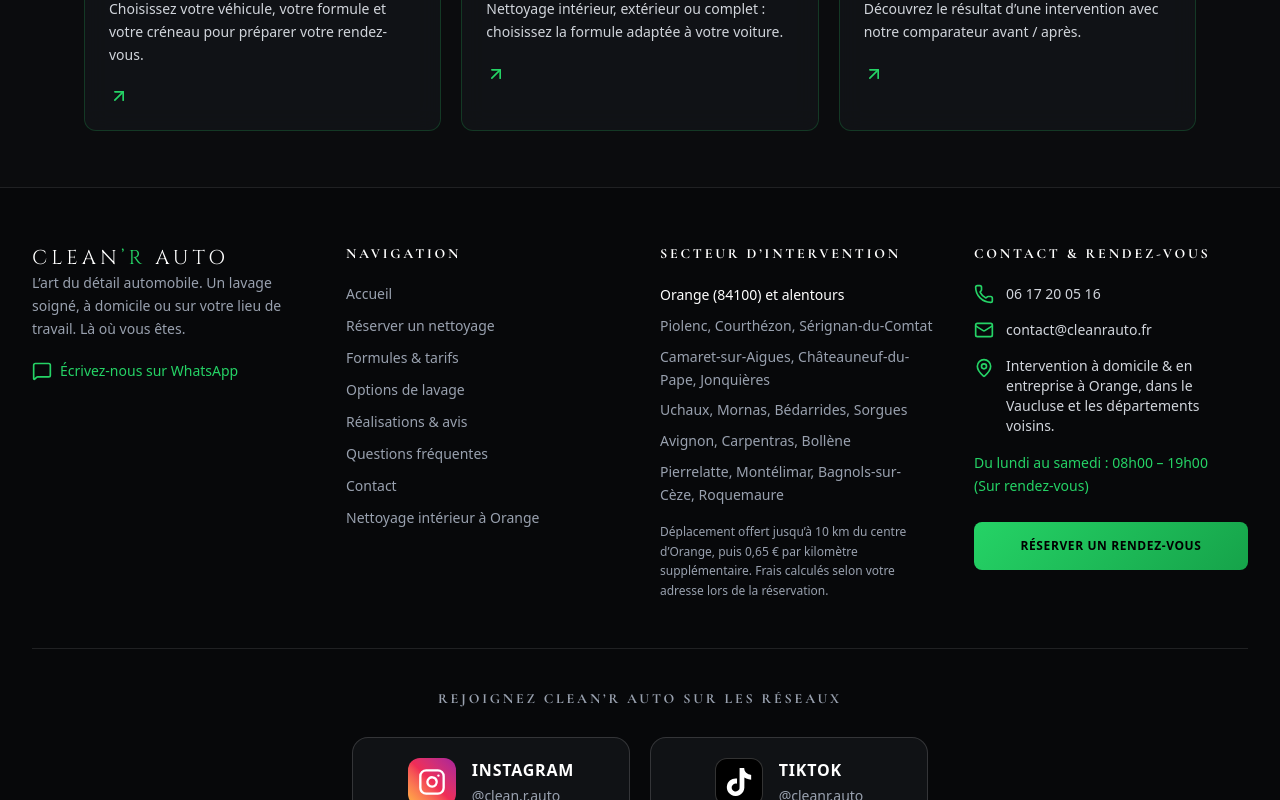
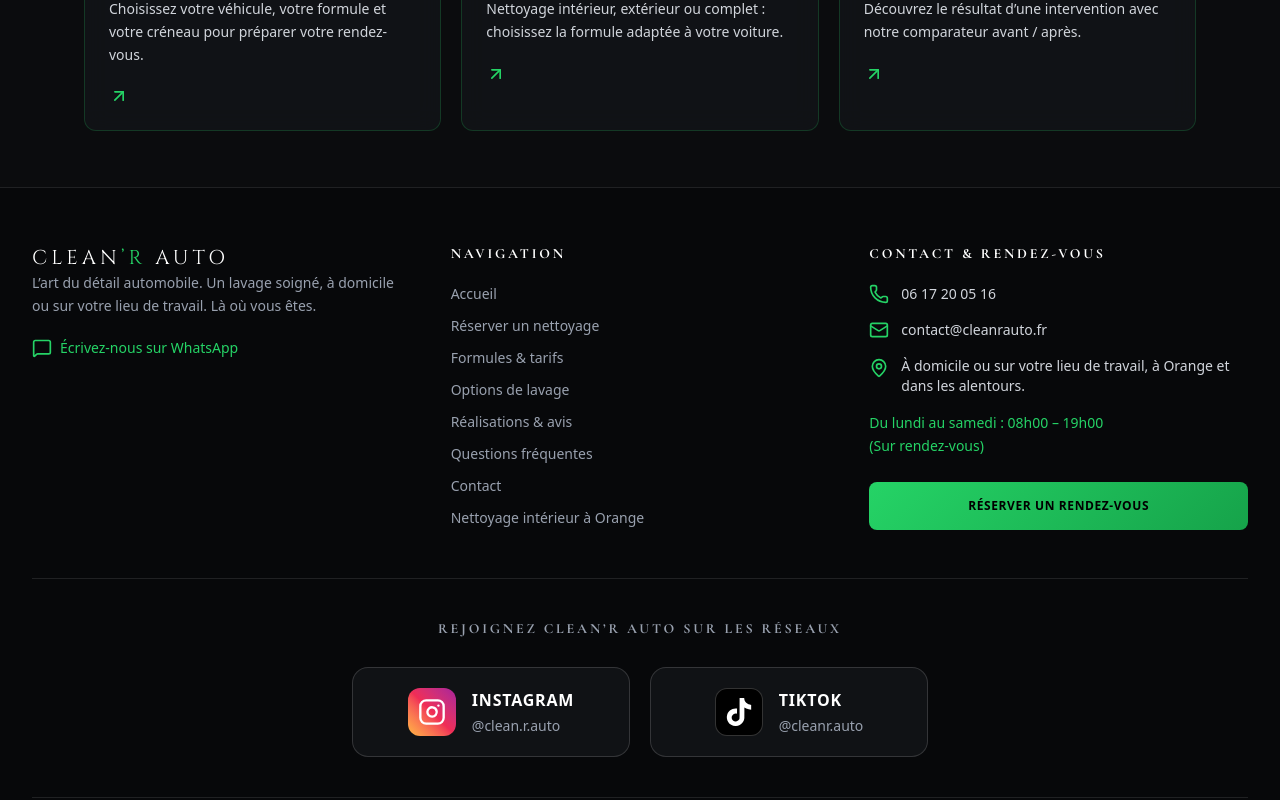
Before and after one commit to cleanrauto/Version-2-CLEANRAUTO, a React (Vite) app: page / in a window 1280 px wide. Shown: the part 988-1788 px from the top of the page. Built offline with nearby package versions, Linux system fonts and the light colour scheme.

Commit message:
Remove lengthy intervention area from shared footer

```diff
--- a/src/components/Footer.tsx
+++ b/src/components/Footer.tsx
@@ -7,7 +7,7 @@ interface Props { onOpenLegal: () => void; onOpenBooking: () => void; }
 export function Footer({ onOpenLegal }: Props) {
   return <footer className="bg-[#07080a] text-gray-400 border-t border-white/10 pt-14 pb-28 sm:pb-12">
     <div className="max-w-7xl mx-auto px-5 sm:px-8">
-      <div className="grid grid-cols-1 md:grid-cols-2 lg:grid-cols-4 gap-10 mb-12">
+      <div className="grid grid-cols-1 lg:grid-cols-3 gap-10 mb-12">
         <div className="space-y-5">
           <a href="/" className="font-cinzel text-xl text-white tracking-[0.2em]">CLEAN<span className="text-[#25D366]">’R</span> AUTO</a>
           <p className="text-sm leading-relaxed">L’art du détail automobile. Un lavage soigné, à domicile ou sur votre lieu de travail. Là où vous êtes.</p>
@@ -20,23 +20,11 @@ export function Footer({ onOpenLegal }: Props) {
           </ul>
         </nav>
         <div>
-          <h2 className="text-sm uppercase tracking-[0.2em] font-bold text-white mb-5">Secteur d’intervention</h2>
-          <ul className="space-y-2 text-sm leading-relaxed">
-            <li className="text-white">Orange (84100) et alentours</li>
-            <li>Piolenc, Courthézon, Sérignan-du-Comtat</li>
-            <li>Camaret-sur-Aigues, Châteauneuf-du-Pape, Jonquières</li>
-            <li>Uchaux, Mornas, Bédarrides, Sorgues</li>
-            <li>Avignon, Carpentras, Bollène</li>
-            <li>Pierrelatte, Montélimar, Bagnols-sur-Cèze, Roquemaure</li>
-          </ul>
-          <p className="text-xs leading-relaxed mt-4">Déplacement offert jusqu’à 10 km du centre d’Orange, puis 0,65 € par kilomètre supplémentaire. Frais calculés selon votre adresse lors de la réservation.</p>
-        </div>
-        <div>
           <h2 className="text-sm uppercase tracking-[0.2em] font-bold text-white mb-5">Contact & rendez-vous</h2>
           <div className="space-y-4 text-sm text-gray-300">
             <a href="tel:0617200516" className="flex items-center gap-3 hover:text-[#25D366]"><Phone className="w-5 h-5 shrink-0 text-[#25D366]" aria-hidden="true" />06 17 20 05 16</a>
             <a href="mailto:contact@cleanrauto.fr" className="flex items-center gap-3 hover:text-[#25D366]"><Mail className="w-5 h-5 shrink-0 text-[#25D366]" aria-hidden="true" /><span className="break-all">contact@cleanrauto.fr</span></a>
-            <p className="flex items-start gap-3"><MapPin className="w-5 h-5 shrink-0 text-[#25D366] mt-0.5" aria-hidden="true" /><span>Intervention à domicile & en entreprise à Orange, dans le Vaucluse et les départements voisins.</span></p>
+            <p className="flex items-start gap-3"><MapPin className="w-5 h-5 shrink-0 text-[#25D366] mt-0.5" aria-hidden="true" /><span>À domicile ou sur votre lieu de travail, à Orange et dans les alentours.</span></p>
             <p className="text-[#25D366] font-medium leading-relaxed">Du lundi au samedi : 08h00 – 19h00<br />(Sur rendez-vous)</p>
           </div>
           <a href="/reservation/" className="mt-6 flex items-center justify-center w-full green-gradient-bg text-black font-bold text-xs uppercase tracking-wider px-4 py-4 rounded-lg hover:brightness-110 transition-all text-center">Réserver un rendez-vous</a>
```
